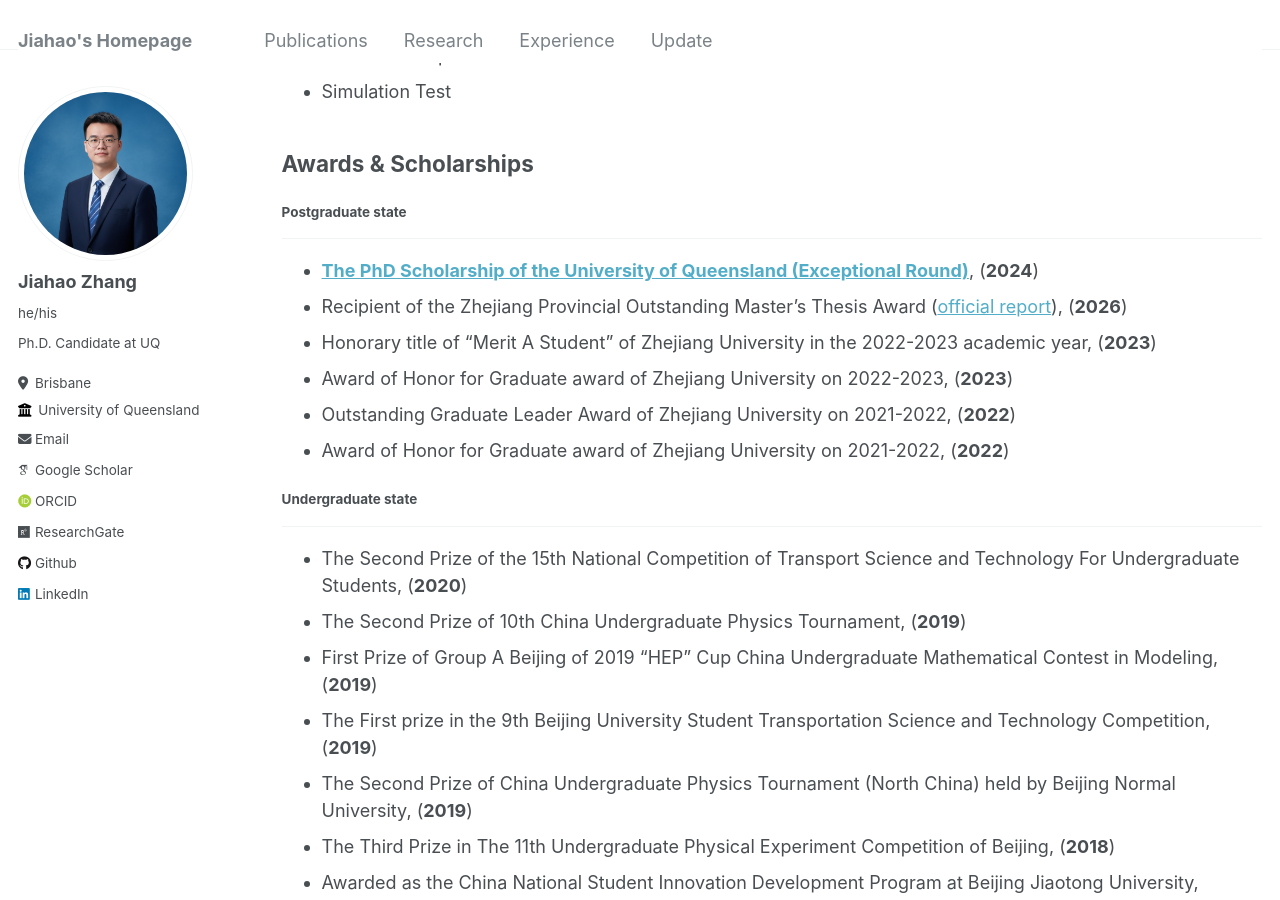
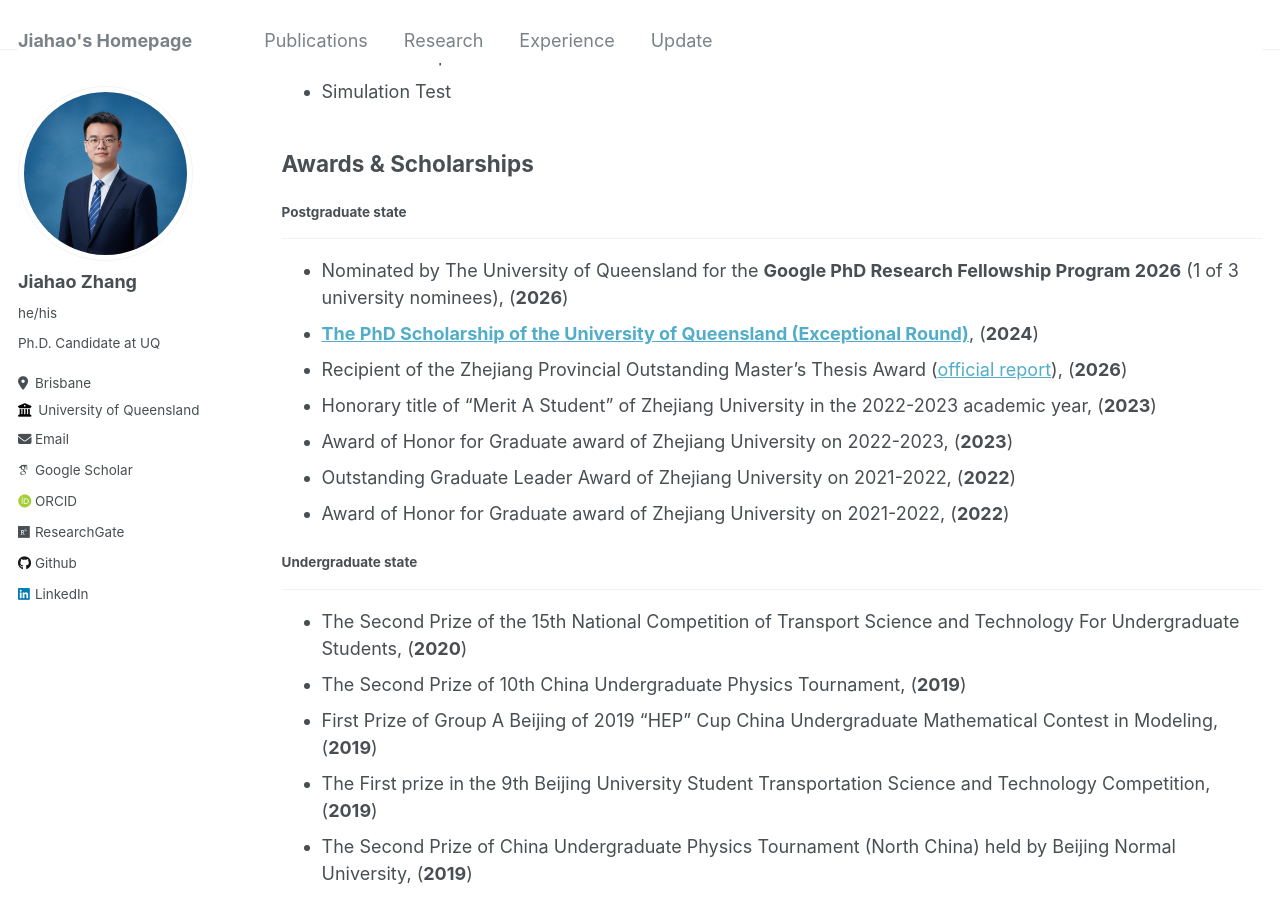
Before and after one commit to zhangjiahao2024/zhangjiahao2024.github.io, a Jekyll site: the page built from _pages/cv.md, in a window 1280 px wide and 900 px high, scrolled down 459 px. Built offline with Jekyll 4.4.1, drawn with Linux system fonts in a browser that asks for light colours; some web fonts are replaced.

Commit message:
Update CV with new awards and scholarships
Added nomination for Google PhD Research Fellowship and updated scholarship details.

```diff
--- a/_pages/cv.md
+++ b/_pages/cv.md
@@ -28,6 +28,7 @@ Awards & Scholarships
 ------
 #### Postgraduate state
 ----
+* Nominated by The University of Queensland for the **Google PhD Research Fellowship Program 2026** (1 of 3 university nominees), (**2026**)
 * [**The PhD Scholarship of the University of Queensland (Exceptional Round)**](https://scholarships.uq.edu.au/scholarship/graduate-school-scholarships-uqgss-%E2%80%93-includes-rtp), (**2024**)
 * Recipient of the Zhejiang Provincial Outstanding Master's Thesis Award ([official report](https://mp.weixin.qq.com/s/LCBV86R12GI7x7tD8VfDmw)), (**2026**)
 * Honorary title of “Merit A Student” of Zhejiang University in the 2022-2023 academic year, (**2023**)
```
